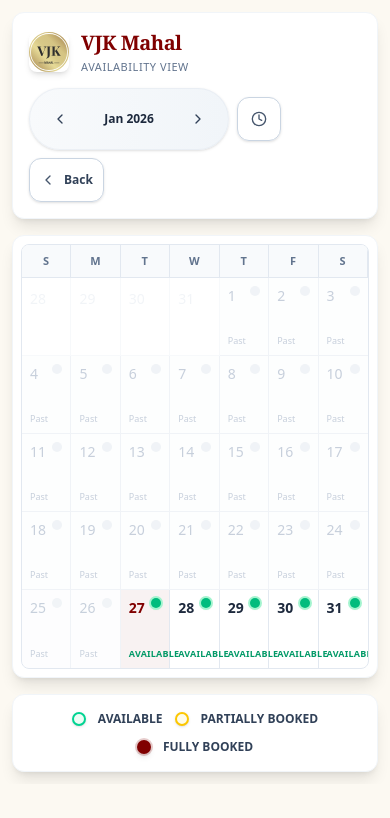
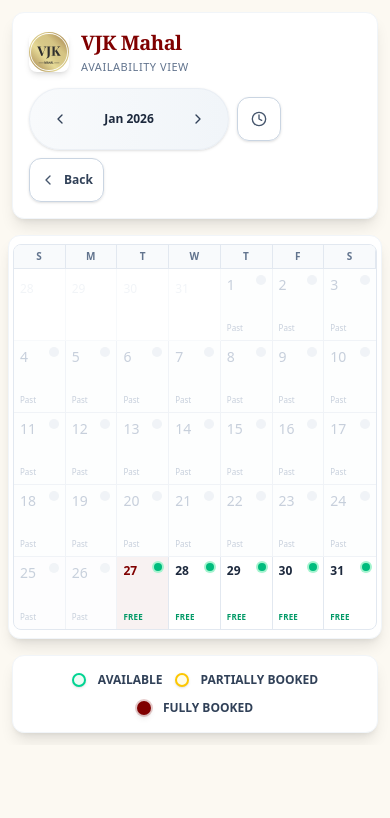
Before and after one commit to Immortalpie-11/VJK-Mahal-Booking, a Next.js app: page / in a window 390 px wide. Both pictures are taken after a click on the button "Check Availability". Shown: the top 818 px of the page. Built offline with nearby package versions, Linux system fonts and the light colour scheme.

Commit message:
Optimise calendar for mobile: abbreviate labels, fix truncation, smaller cells

```diff
--- a/components/CalendarUI.tsx
+++ b/components/CalendarUI.tsx
@@ -210,13 +210,13 @@ function CalendarManager({ mode, events, onSave, onExit }: {
       </header>
 
       {/* Calendar Grid */}
-      <div className="bg-white rounded-xl sm:rounded-2xl shadow-lg border border-slate-100 p-2 sm:p-4 md:p-5 mb-4 md:mb-5 overflow-x-auto">
-        <div className="grid grid-cols-7 border border-slate-200 rounded-lg overflow-hidden min-w-[280px]">
+      <div className="bg-white rounded-xl sm:rounded-2xl shadow-lg border border-slate-100 p-2 sm:p-4 md:p-5 mb-4 md:mb-5 overflow-x-auto -mx-1 px-1 sm:mx-0 sm:px-0">
+        <div className="grid grid-cols-7 border border-slate-200 rounded-lg overflow-hidden min-w-[300px] sm:min-w-0">
           {/* Day Headers */}
           {['S','M','T','W','T','F','S'].map((d, index) => (
             <div
               key={`day-header-${index}`}
-              className={`p-2 text-center text-[11px] md:text-xs font-bold text-slate-500 uppercase tracking-wider bg-slate-50 border-r border-b border-slate-200 last:border-r-0`}
+              className={`p-1 sm:p-2 text-center text-[10px] sm:text-[11px] md:text-xs font-bold text-slate-500 uppercase tracking-wider bg-slate-50 border-r border-b border-slate-200 last:border-r-0 min-w-0`}
             >
               {d}
             </div>
@@ -241,9 +241,9 @@ function CalendarManager({ mode, events, onSave, onExit }: {
               return (
                 <div
                   key={dateStr}
-                  className={`min-h-[78px] sm:min-h-[88px] md:min-h-[96px] p-2 opacity-25 border-r border-b border-slate-200 ${isLastColumn ? 'border-r-0' : ''} ${isLastRow ? 'border-b-0' : ''}`}
+                  className={`min-h-[72px] sm:min-h-[88px] md:min-h-[96px] p-1.5 sm:p-2 min-w-0 opacity-25 border-r border-b border-slate-200 ${isLastColumn ? 'border-r-0' : ''} ${isLastRow ? 'border-b-0' : ''}`}
                 >
-                  <span className="text-sm font-medium text-slate-300">
+                  <span className="text-xs sm:text-sm font-medium text-slate-300">
                     {format(day, 'd')}
                   </span>
                 </div>
@@ -257,7 +257,7 @@ function CalendarManager({ mode, events, onSave, onExit }: {
                   key={dateStr}
                   onClick={adminCanClick ? () => setSelectedDate(day) : undefined}
                   className={`
-                  min-h-[78px] sm:min-h-[88px] md:min-h-[96px] p-2 md:p-2.5
+                  min-h-[72px] sm:min-h-[88px] md:min-h-[96px] p-1.5 sm:p-2 md:p-2.5 min-w-0
                   transition-all duration-200 border-r border-b border-slate-200
                   ${isLastColumn ? 'border-r-0' : ''}
                   ${isLastRow ? 'border-b-0' : ''}
@@ -272,8 +272,8 @@ function CalendarManager({ mode, events, onSave, onExit }: {
                       </span>
                       <div className="w-2.5 h-2.5 rounded-full bg-slate-300/50" />
                     </div>
-                    <div className="mt-auto pt-1">
-                      <p className="text-[9px] md:text-[10px] text-slate-400 font-medium">Past</p>
+                    <div className="mt-auto pt-0.5 sm:pt-1 min-w-0 overflow-hidden">
+                      <p className="text-[8px] sm:text-[9px] md:text-[10px] text-slate-400 font-medium truncate">Past</p>
                     </div>
                   </div>
                 </div>
@@ -286,7 +286,7 @@ function CalendarManager({ mode, events, onSave, onExit }: {
                 key={dateStr}
                 onClick={isCustomer ? undefined : () => setSelectedDate(day)}
                 className={`
-                  min-h-[78px] sm:min-h-[88px] md:min-h-[96px] p-2 md:p-2.5
+                  min-h-[72px] sm:min-h-[88px] md:min-h-[96px] p-1.5 sm:p-2 md:p-2.5 min-w-0
                   transition-all duration-200 border-r border-b border-slate-200
                   ${isLastColumn ? 'border-r-0' : ''}
                   ${isLastRow ? 'border-b-0' : ''}
@@ -302,10 +302,10 @@ function CalendarManager({ mode, events, onSave, onExit }: {
                   }
                 `}
               >
-                <div className="flex flex-col h-full">
-                  <div className="flex justify-between items-start mb-2">
+                <div className="flex flex-col h-full min-w-0">
+                  <div className="flex justify-between items-start gap-0.5 mb-1 sm:mb-2">
                     <span className={`
-                      text-sm md:text-base font-bold
+                      text-xs sm:text-sm md:text-base font-bold truncate min-w-0
                       ${isFullyBooked ? 'text-[#800000]' :
                         isTodayDate ? 'text-[#800000]' :
                         'text-slate-800'
@@ -314,27 +314,33 @@ function CalendarManager({ mode, events, onSave, onExit }: {
                       {format(day, 'd')}
                     </span>
                     <div className={`
-                      w-2.5 h-2.5 rounded-full shadow-sm
+                      w-2 h-2 sm:w-2.5 sm:h-2.5 rounded-full shadow-sm shrink-0
                       ${isAvailable ? 'bg-emerald-500 ring-2 ring-emerald-200' :
                         isPartiallyBooked ? 'bg-yellow-400 ring-2 ring-yellow-200' :
                         'bg-[#800000] ring-2 ring-[#800000]/20'
                       }
                     `} />
                   </div>
-                  <div className="mt-auto pt-1">
+                  <div className="mt-auto pt-0.5 sm:pt-1 min-w-0 overflow-hidden">
                     {isAvailable && (
-                      <p className="text-[9px] md:text-[10px] text-emerald-600 font-semibold tracking-wide">
-                        AVAILABLE
+                      <p className="text-[8px] sm:text-[9px] md:text-[10px] text-emerald-600 font-semibold tracking-wide truncate" title="Available">
+                        <span className="sm:hidden">FREE</span>
+                        <span className="hidden sm:inline">AVAILABLE</span>
                       </p>
                     )}
                     {isPartiallyBooked && dayEvents.length > 0 && (
-                      <div className="bg-gradient-to-r from-yellow-100 to-yellow-50 text-yellow-800 text-[9px] font-bold px-2 py-0.5 rounded-md inline-block border border-yellow-200/50 shadow-sm">
-                        {dayEvents[0].slot}
+                      <div className="bg-gradient-to-r from-yellow-100 to-yellow-50 text-yellow-800 text-[8px] sm:text-[9px] font-bold px-1 sm:px-2 py-0.5 rounded truncate max-w-full border border-yellow-200/50 shadow-sm inline-block" title={dayEvents[0].slot}>
+                        {dayEvents[0].slot === 'Morning' && (<><span className="sm:hidden">Morn</span><span className="hidden sm:inline">Morning</span></>)}
+                        {dayEvents[0].slot === 'Afternoon' && (<><span className="sm:hidden">Aft</span><span className="hidden sm:inline">Afternoon</span></>)}
+                        {dayEvents[0].slot === 'Evening' && (<><span className="sm:hidden">Eve</span><span className="hidden sm:inline">Evening</span></>)}
+                        {dayEvents[0].slot === 'All Day' && (<><span className="sm:hidden">Day</span><span className="hidden sm:inline">All Day</span></>)}
+                        {!['Morning','Afternoon','Evening','All Day'].includes(dayEvents[0].slot) && dayEvents[0].slot}
                       </div>
                     )}
                     {isFullyBooked && (
-                      <p className="text-[9px] md:text-[10px] text-[#800000] font-bold tracking-wide">
-                        FULLY BOOKED
+                      <p className="text-[8px] sm:text-[9px] md:text-[10px] text-[#800000] font-bold tracking-wide truncate" title="Fully booked">
+                        <span className="sm:hidden">FULL</span>
+                        <span className="hidden sm:inline">FULLY BOOKED</span>
                       </p>
                     )}
                   </div>
```
